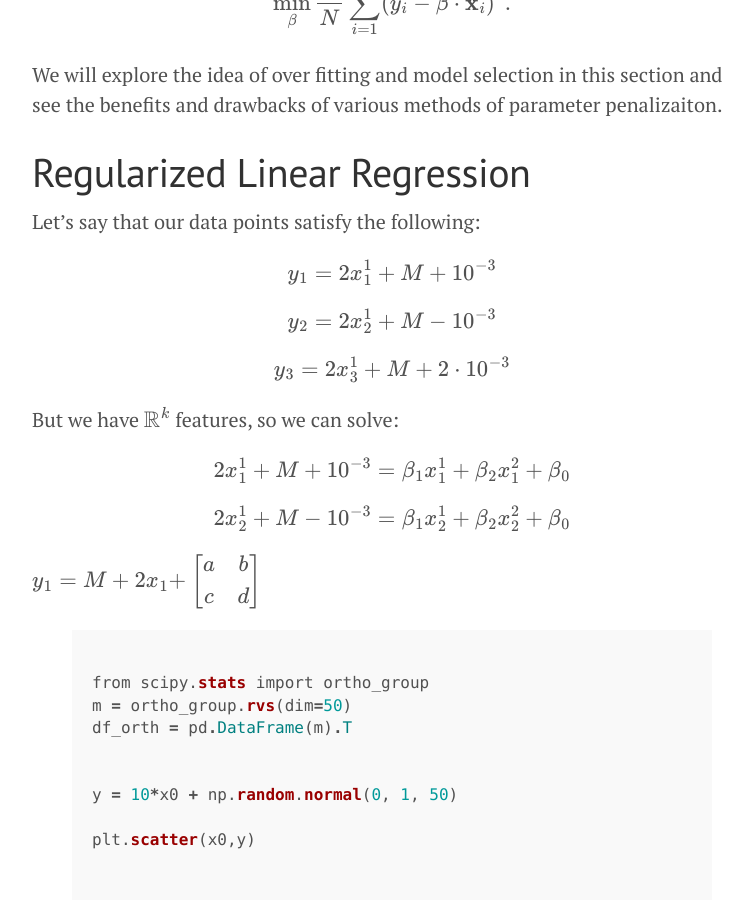
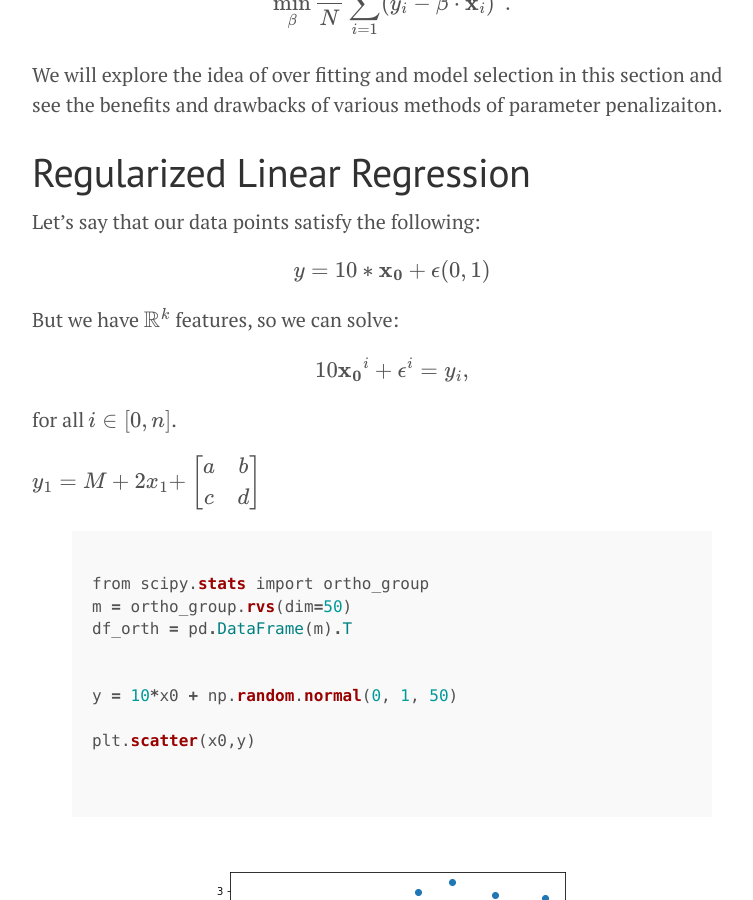
Before and after one commit to doriang102/doriang102.github.io, a Jekyll site: the page built from _posts/2017-10-13-model-selection,-regularization,-and-evaluation.md, in a window 1280 px wide and 900 px high, scrolled down 499 px. Shown: the whole window, without its empty margins (248-1001 px from the left). Built offline with Jekyll 4.4.1, drawn with Linux system fonts in a browser that asks for light colours; our own code applies the rules of GitHub Pages for plain Markdown files; formulas are drawn with MathJax 3.

Commit message:
Update 2017-10-13-model-selection,-regularization,-and-evaluation.md

```diff
--- a/_posts/2017-10-13-model-selection,-regularization,-and-evaluation.md
+++ b/_posts/2017-10-13-model-selection,-regularization,-and-evaluation.md
@@ -12,19 +12,14 @@ We will explore the idea of over fitting and model selection in this section and
 
 Let's say that our data points satisfy the following:
 
-$$y_1 = 2x_1^1 + M + 10^{-3}$$
-
-$$y_2 = 2x_2^1 + M - 10^{-3}$$
-
-$$y_3 = 2x_3^1 + M + 2\cdot 10^{-3}$$
+$$ y = 10*\mathbf{x_0} + \epsilon(0,1) $$
 
 
 But we have $$\mathbb{R}^k$$ features, so we can solve:
 
-$$2x_1^1 + M + 10^{-3} = \beta_1 x_1^1 + \beta_2 x_1^2 + \beta_0$$
+$$ 10 \mathbf{x_0}^i + \epsilon^i = y_i, $$
 
-$$2x_2^1 + M - 10^{-3} = \beta_1 x_2^1 + \beta_2 x_2^2 + \beta_0$$
-
+for all $$i \in [0,n]$$.
 
 $$ y_1 = M + 2x_1 + $$
 $$\begin{bmatrix}a & b\\c & d\end{bmatrix}$$
```
